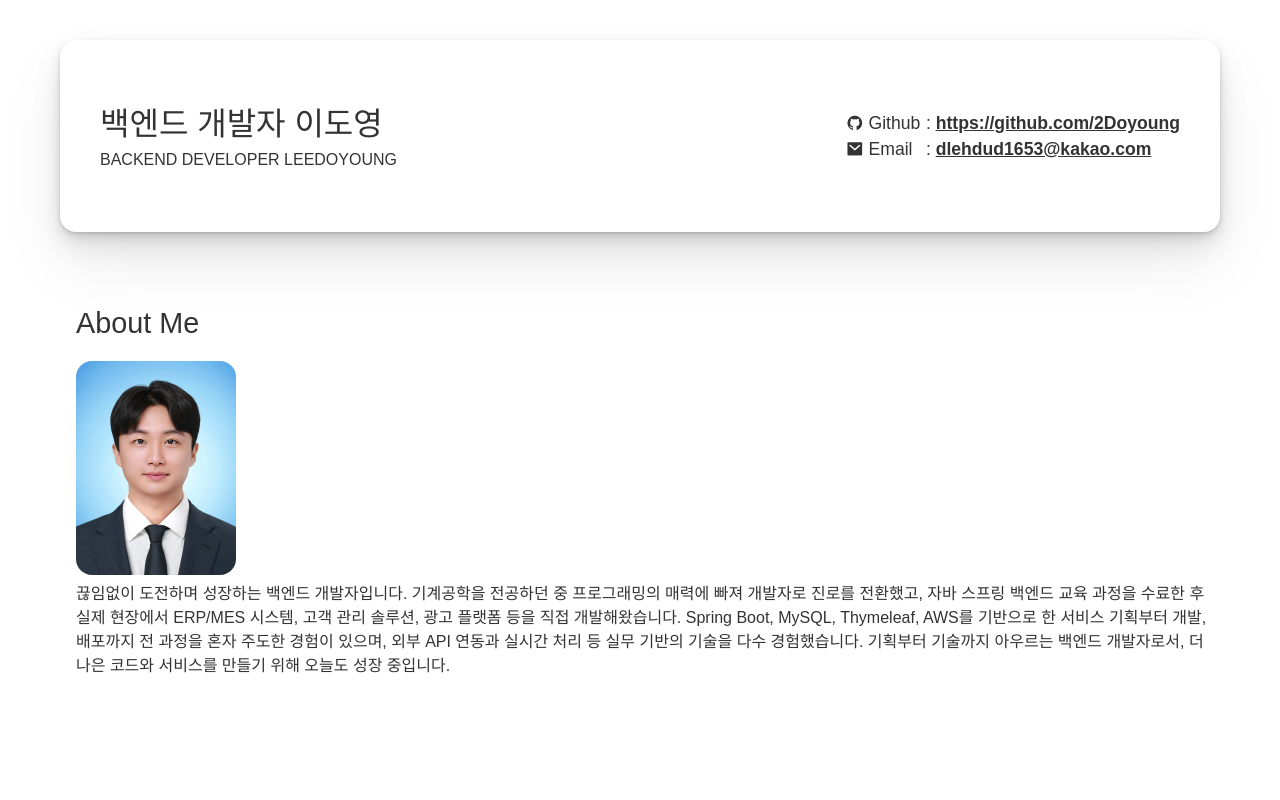
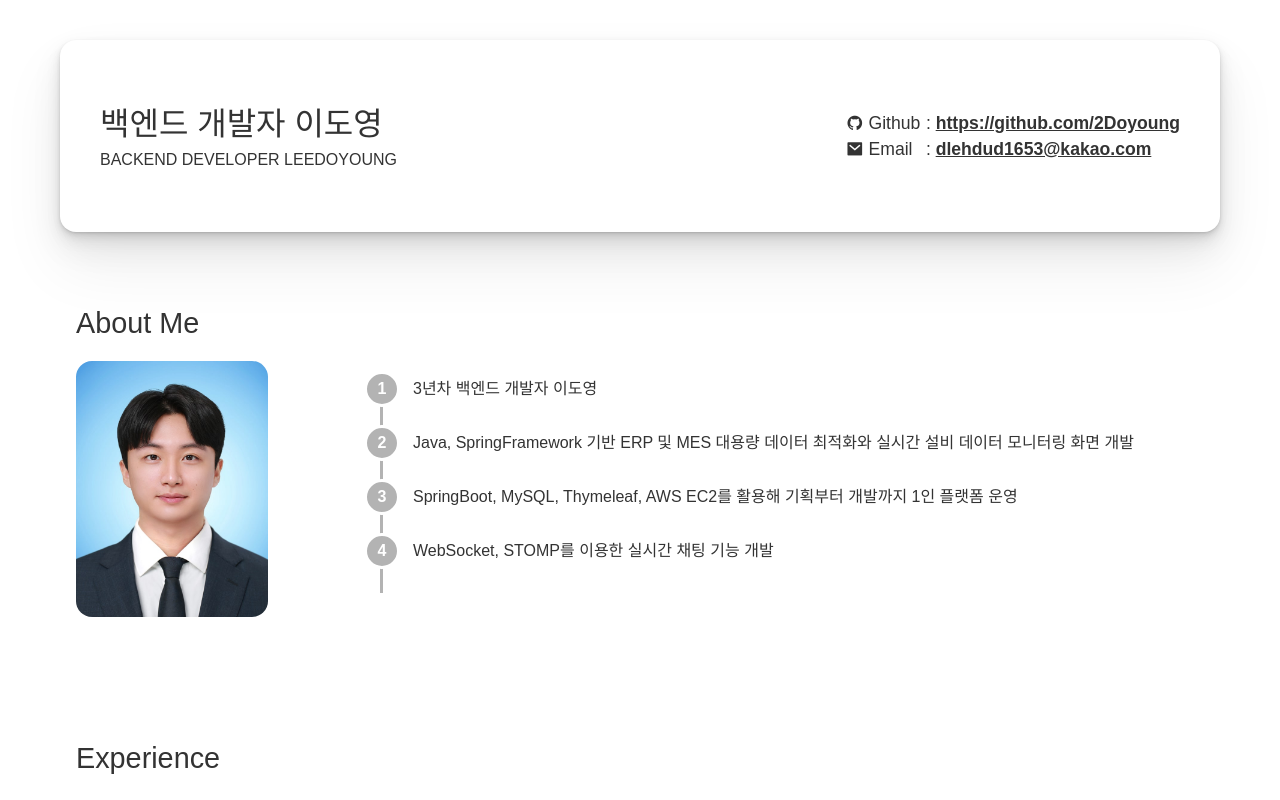
Before and after one commit to 2Doyoung/2Doyoung.github.io, a React (Create React App) app in the folder 2doyoung-github-io/: page / in a window 1280 px wide. Shown: the top 800 px of the page. Built offline with nearby package versions, Linux system fonts and the light colour scheme.

Commit message:
aboutme complete

```diff
--- a/2doyoung-github-io/src/App.js
+++ b/2doyoung-github-io/src/App.js
@@ -18,7 +18,6 @@ const Container = styled.div`
     margin: 0 auto;
     padding: 0 20px;
     box-sizing: border-box;
-
 `;
 
 const Main = styled.main`
--- a/2doyoung-github-io/src/components/sections/AboutMe.js
+++ b/2doyoung-github-io/src/components/sections/AboutMe.js
@@ -2,25 +2,83 @@ import React from "react";
 import styled from "styled-components";
 import profileImg from "../../assets/image/profile.jpg"
 
-const ProfileStyled = styled.img`
-    width: 10rem;
-    border-radius: 1rem;
+const DisplayStyled = styled.div`
+    display: flex;
+    flex-wrap: wrap;
+    gap: 2rem;
+    align-items: flex-start;
 `;
 
-const aboutMe = `끊임없이 도전하며 성장하는 백엔드 개발자입니다.
-기계공학을 전공하던 중 프로그래밍의 매력에 빠져 개발자로 진로를 전환했고,
-자바 스프링 백엔드 교육 과정을 수료한 후 실제 현장에서 ERP/MES 시스템, 고객 관리 솔루션, 광고 플랫폼 등을 직접 개발해왔습니다.
+const ProfileStyled = styled.img`
+    width: 12rem;
+    max-width: 100%;
+    height: auto;
+    border-radius: 1rem;
+    flex-shrink: 0;
+`;
 
-Spring Boot, MySQL, Thymeleaf, AWS를 기반으로 한 서비스 기획부터 개발, 배포까지
-전 과정을 혼자 주도한 경험이 있으며, 외부 API 연동과 실시간 처리 등 실무 기반의 기술을 다수 경험했습니다.
-기획부터 기술까지 아우르는 백엔드 개발자로서, 더 나은 코드와 서비스를 만들기 위해 오늘도 성장 중입니다.`;
+const LiStyled = styled.li`
+    margin: 0;
+    padding: 0;
+`;
+
+
+const bulletLineWidth = "3px";
+const bulletColor = "#b3b3b3";
+const bulletBackgroundColor = "white";
+const bulletBorderWidth = bulletLineWidth;
+const bulletSize = "30px";
+
+const OlNumberedStyled = styled.ol`
+    list-style: none;
+    margin-left: 5rem;
+    padding: 0;
+    border-left: ${bulletLineWidth} solid ${bulletColor};
+    counter-reset: numbered-list;
+    position: relative;
+
+    li {
+        font-size: 16px;
+        margin-bottom: 30px;
+        padding-left: 30px;
+        position: relative;
+
+        &:last-child {
+            border-left: ${bulletLineWidth} solid ${bulletBackgroundColor};
+            margin-left: -${bulletLineWidth};
+        }
+
+        &::before {
+            background-color: ${bulletColor};
+            border: ${bulletBorderWidth} solid ${bulletBackgroundColor};
+            border-radius: 50%;
+            color: ${bulletBackgroundColor};
+            content: counter(numbered-list, decimal);
+            counter-increment: numbered-list;
+            display: block;
+            font-weight: bold;
+            width: ${bulletSize};
+            height: ${bulletSize};
+            line-height: ${bulletSize};
+            position: absolute;
+            left: -19px;
+            top: -6px;
+            text-align: center;
+        }
+    }
+`;
 
 function AboutMe(props) {
     return (
-        <div>
+        <DisplayStyled>
             <ProfileStyled src={profileImg}></ProfileStyled>
-            <div>{aboutMe}</div>
-        </div>
+            <OlNumberedStyled>
+                <LiStyled>3년차 백엔드 개발자 이도영</LiStyled>
+                <LiStyled>Java, SpringFramework 기반 ERP 및 MES 대용량 데이터 최적화와 실시간 설비 데이터 모니터링 화면 개발</LiStyled>
+                <LiStyled>SpringBoot, MySQL, Thymeleaf, AWS EC2를 활용해 기획부터 개발까지 1인 플랫폼 운영</LiStyled>
+                <LiStyled>WebSocket, STOMP를 이용한 실시간 채팅 기능 개발</LiStyled>
+            </OlNumberedStyled>
+        </DisplayStyled>
     )
 }
 
```
